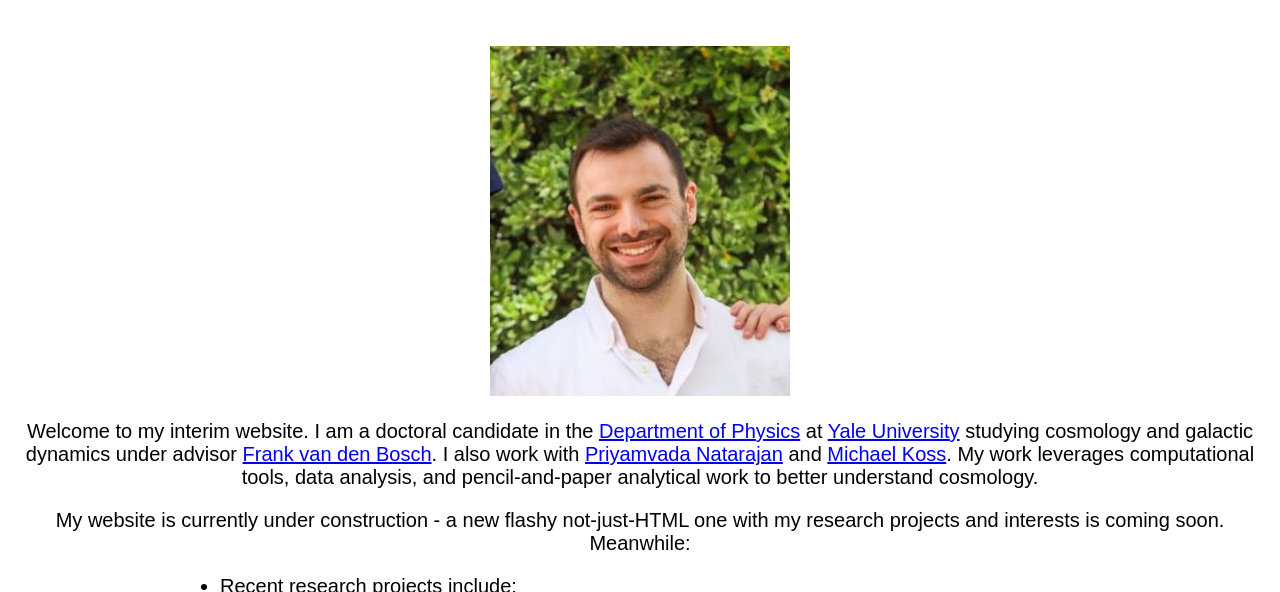
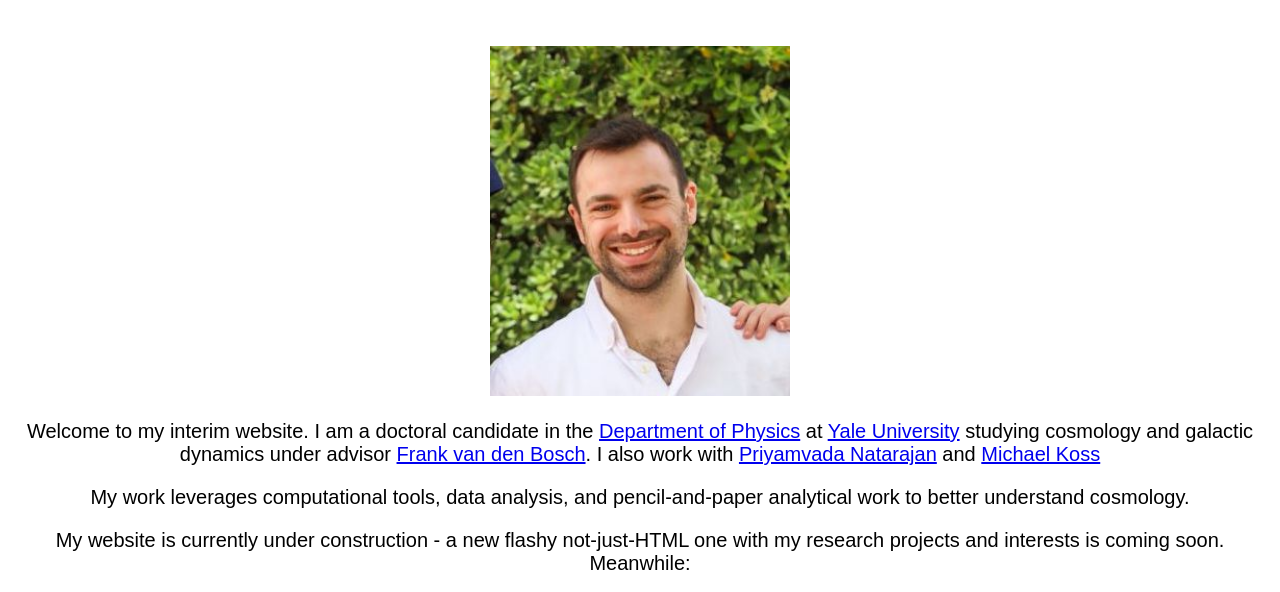
Before and after one commit to yaronetokayer/yaronetokayer.github.io, a plain HTML site: page index.html in a window 1280 px wide. Shown: the part 146-738 px from the top of the page. Drawn offline with Linux system fonts and the light colour scheme.

Commit message:
Update index.html

```diff
--- a/index.html
+++ b/index.html
@@ -60,7 +60,9 @@
     </header>
     <main>
         <img src="pics/cropped_face.jpeg" alt="headshot" width="300">
-        <p>Welcome to my interim website. I am a doctoral candidate in the <a href="https://physics.yale.edu/" target="_blank">Department of Physics</a> at <a href="https://yale.edu/" target="_blank">Yale University</a> studying cosmology and galactic dynamics under advisor <a href="https://campuspress.yale.edu/vdbosch/" target="_blank">Frank van den Bosch</a>. I also work with <a href="https://campuspress.yale.edu/priya/" target="_blank">Priyamvada Natarajan</a> and <a href="https://www.michael-koss.com/research" target="_blank">Michael Koss</a>.  My work leverages computational tools, data analysis, and pencil-and-paper analytical work to better understand cosmology.</p>
+        <p>Welcome to my interim website. I am a doctoral candidate in the <a href="https://physics.yale.edu/" target="_blank">Department of Physics</a> at <a href="https://yale.edu/" target="_blank">Yale University</a> studying cosmology and galactic dynamics under advisor <a href="https://campuspress.yale.edu/vdbosch/" target="_blank">Frank van den Bosch</a>. I also work with <a href="https://campuspress.yale.edu/priya/" target="_blank">Priyamvada Natarajan</a> and <a href="https://www.michael-koss.com/research" target="_blank">Michael Koss</a></p>
+
+        <p>My work leverages computational tools, data analysis, and pencil-and-paper analytical work to better understand cosmology.</p>
 
         <p>My website is currently under construction - a new flashy not-just-HTML one with my research projects and interests is coming soon. Meanwhile:</p>
 
```
